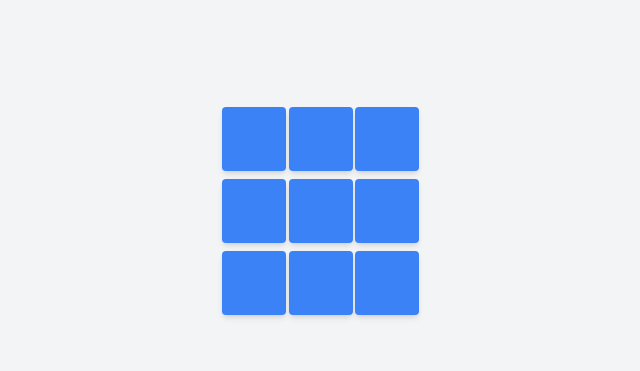
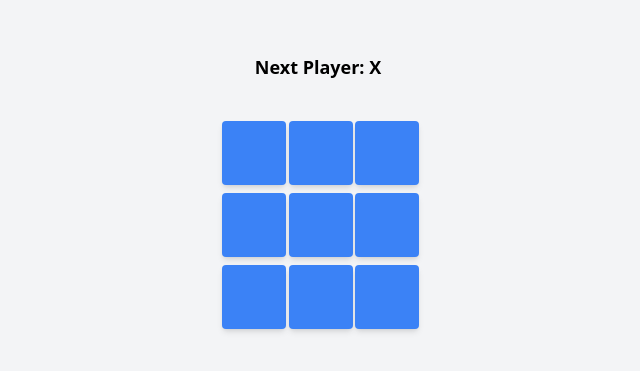
Before and after one commit to md-sazzadul/tic-tac-toe, a React (Vite) app: page / in a window 1280 px wide. Shown: the part 209-580 px from the top of the page, without its empty margins (322-962 px from the left). Built offline with nearby package versions, Linux system fonts and the light colour scheme.

Commit message:
declare a winner

```diff
--- a/src/components/Board.tsx
+++ b/src/components/Board.tsx
@@ -1,4 +1,5 @@
 import { useState } from "react";
+import { calculateWinner } from "../utils/calculateWinner";
 import Square from "./Square";
 
 export default function Board() {
@@ -8,22 +9,25 @@
   );
 
   function handleClick(i: number) {
-    if (squares[i]) {
+    if (squares[i] || calculateWinner(squares)) {
       return; // Square already occupied, do nothing
     }
 
     const nextSquares = squares.slice();
-    if (xIsNext) {
-      nextSquares[i] = "X";
-    } else {
-      nextSquares[i] = "O";
-    }
+    nextSquares[i] = xIsNext ? "X" : "O";
 
     setSquares(nextSquares);
     setXIsNext(!xIsNext);
   }
 
+  const winner = calculateWinner(squares);
+  const status = winner
+    ? `Winner: ${winner}`
+    : `Next Player: ${xIsNext ? "X" : "O"}`;
+
   return (
+    <div>
+      <div className="text-center text-lg font-semibold mb-4">{status}</div>
       <div className="grid grid-cols-3 gap-2 w-48 mx-auto mt-10">
         <Square value={squares[0]} onSquareClick={() => handleClick(0)} />
         <Square value={squares[1]} onSquareClick={() => handleClick(1)} />
@@ -35,5 +39,6 @@
         <Square value={squares[7]} onSquareClick={() => handleClick(7)} />
         <Square value={squares[8]} onSquareClick={() => handleClick(8)} />
       </div>
+    </div>
   );
 }
--- /dev/null
+++ b/src/utils/calculateWinner.ts
@@ -0,0 +1,20 @@
+export function calculateWinner(squares: (string | null)[]): string | null {
+  const lines = [
+    [0, 1, 2],
+    [3, 4, 5],
+    [6, 7, 8],
+    [0, 3, 6],
+    [1, 4, 7],
+    [2, 5, 8],
+    [0, 4, 8],
+    [2, 4, 6],
+  ];
+
+  for (let i = 0; i < lines.length; i++) {
+    const [a, b, c] = lines[i];
+    if (squares[a] && squares[a] === squares[b] && squares[a] === squares[c]) {
+      return squares[a];
+    }
+  }
+  return null;
+}
```
Lines whose indentation alone changed are shown as unchanged.
